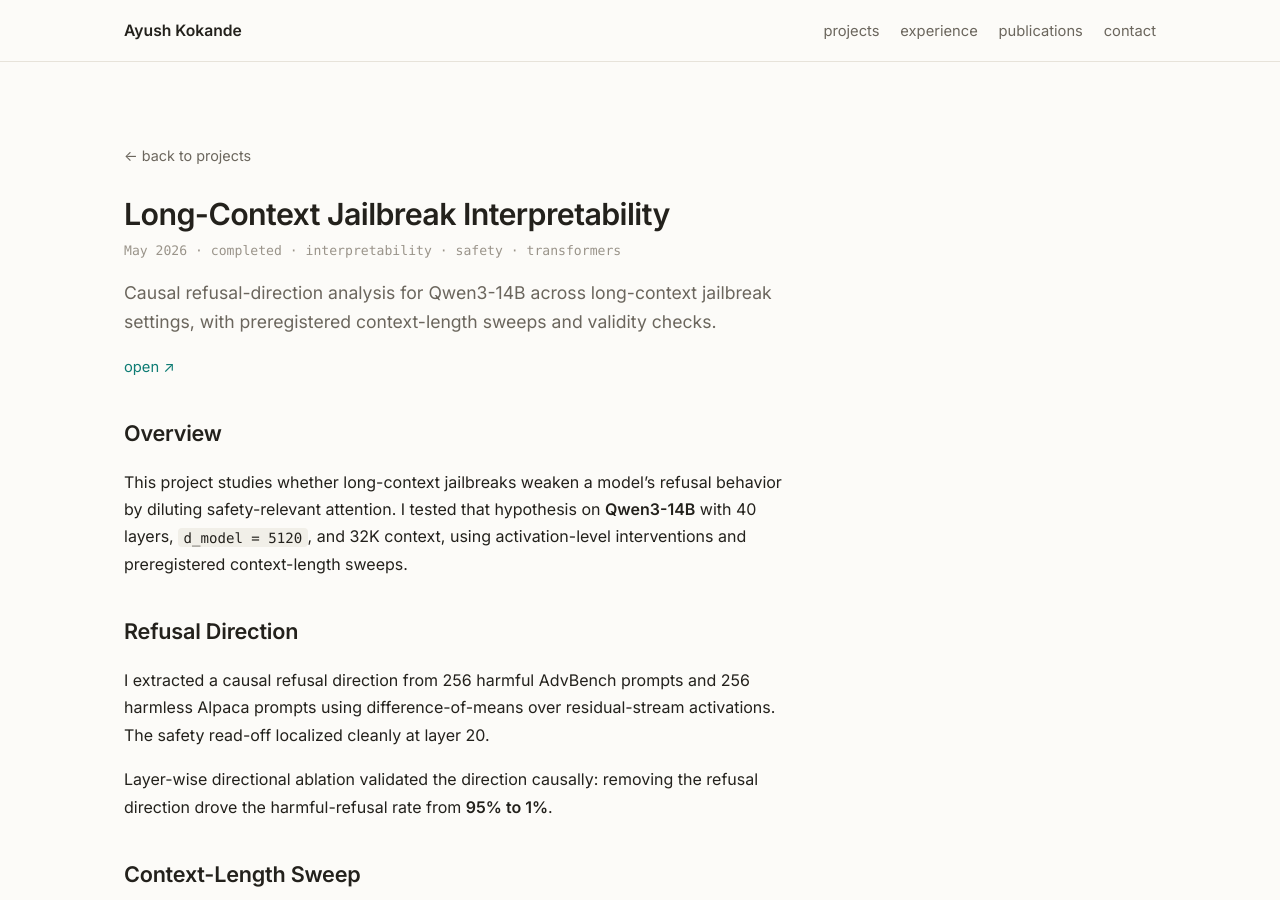
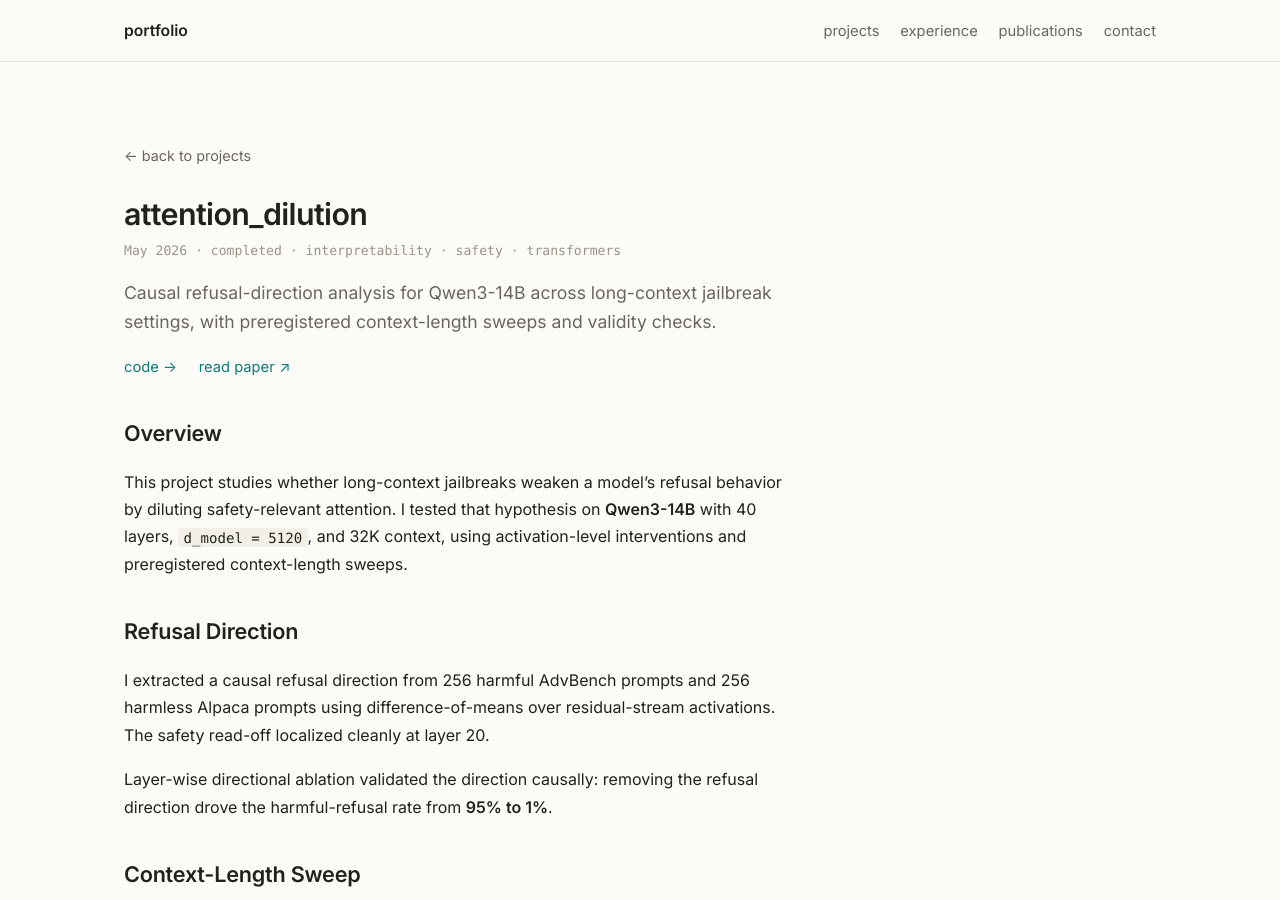
Before and after one commit to ayushkokande/ayushkokande.github.io, a Jekyll site: the page built from _projects/long-context-jailbreak-interpretability.md, in a window 1280 px wide and 900 px high. Built offline with Jekyll 4.4.1, drawn with Linux system fonts in a browser that asks for light colours.

Commit message:
Align project titles with GitHub repo names and add medgemma-fsdp project
Rename portfolio projects to match their actual repos, link the
attention_dilution repo and paper PDF, drop the dead demo link, and add
a project page for the MedGemma 4B FSDP training-efficiency work.

Co-authored-by: Cursor <cursoragent@cursor.com>

```diff
--- a/_layouts/default.html
+++ b/_layouts/default.html
@@ -19,7 +19,7 @@
 
 <header class="site-header">
   <nav class="wrap nav">
-    <a href="{{ '/' | relative_url }}" class="nav-home">{{ site.author }}</a>
+    <a href="{{ '/' | relative_url }}" class="nav-home">portfolio</a>
     <ul class="nav-links">
       <li><a href="{{ '/#projects' | relative_url }}">projects</a></li>
       <li><a href="{{ '/#experience' | relative_url }}">experience</a></li>
--- a/_projects/long-context-jailbreak-interpretability.md
+++ b/_projects/long-context-jailbreak-interpretability.md
@@ -1,14 +1,14 @@
 ---
 layout: project
-title: "Long-Context Jailbreak Interpretability"
+title: "attention_dilution"
 tagline: "Causal refusal-direction analysis for Qwen3-14B across long-context jailbreak settings, with preregistered context-length sweeps and validity checks."
 date: 2026-05-01
 status: "completed"
 order: 2
 tags: ["interpretability", "safety", "transformers"]
-github: ""
-paper: ""
-demo: "#"
+github: "https://github.com/ayushkokande/attention_dilution"
+paper: "https://github.com/ayushkokande/attention_dilution/blob/main/submission_408271332.pdf"
+demo: ""
 ---
 
 ## Overview
```
Also changed, not shown: _projects/flashattention-triton.md (+1 -1 lines), _projects/grpo-post-training.md (+1 -1 lines), _projects/medgemma-fsdp.md (added, +46 -0 lines), _projects/transformer-from-scratch.md (+1 -1 lines).
